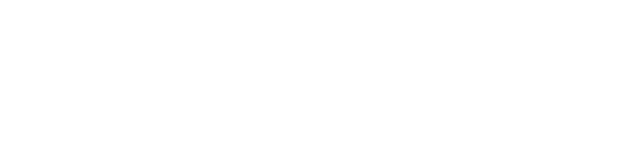
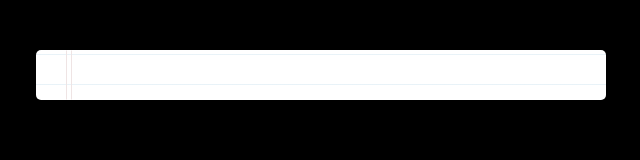
Before and after one commit to cerensolpan/JS30_C, a website: page 20_Speech Detection/index.html in a window 1280 px wide. Shown: the whole page, without its empty margins (319-959 px from the left). Drawn offline with Linux system fonts and the light colour scheme.

Commit message:
Printed on the screen

```diff
--- a/20_Speech Detection/index.html
+++ b/20_Speech Detection/index.html
@@ -9,7 +9,7 @@
     </head>
 
     <body>
-        <div class="words"></div>
+        <div class="words" contenteditable></div>
         <script src="scripts.js"></script>
     </body>
 
--- a/20_Speech Detection/scripts.js
+++ b/20_Speech Detection/scripts.js
@@ -0,0 +1,28 @@
+window.SpeechRecognition = window.SpeechRecognition || window.webkitSpeechRecognition;
+
+const recognition = new SpeechRecognition();
+recognition.interimResults = true;
+
+let p = document.createElement('p');
+const words = document.querySelector('.words');
+words.appendChild(p);
+
+recognition.addEventListener('result', e => {
+    console.log('sound is detected.');
+    const transcript = Array.from(e.results)
+        .map(result => result[0])
+        .map(result => result.transcript)
+        .join('');
+
+    p.textContent = transcript;
+
+    if (e.results[0].isFinal) {
+        console.log('sentence is finished.')
+        p = document.createElement('p');
+        words.appendChild(p);
+    }
+});
+
+recognition.addEventListener('end', recognition.start);
+
+recognition.start();
--- a/20_Speech Detection/style.css
+++ b/20_Speech Detection/style.css
@@ -0,0 +1,38 @@
+html {
+    font-size: 10px;
+}
+
+body {
+    background: black;
+    font-family: 'helvetica neue';
+    font-weight: 200;
+    font-size: 20px;
+}
+
+.words {
+    max-width: 500px;
+    margin: 50px auto;
+    background: white;
+    border-radius: 5px;
+    box-shadow: 10px 10px 0 rgba(0, 0, 0, 0.1);
+    padding: 1rem 2rem 1rem 5rem;
+    background: -webkit-gradient(linear, 0 0, 0 100%, from(#d9eaf3), color-stop(4%, #fff)) 0 4px;
+    background-size: 100% 3rem;
+    position: relative;
+    line-height: 3rem;
+}
+
+p {
+    margin: 0 0 3rem;
+}
+
+.words:before {
+    content: '';
+    position: absolute;
+    width: 4px;
+    top: 0;
+    left: 30px;
+    bottom: 0;
+    border: 1px solid;
+    border-color: transparent #efe4e4;
+}
```
